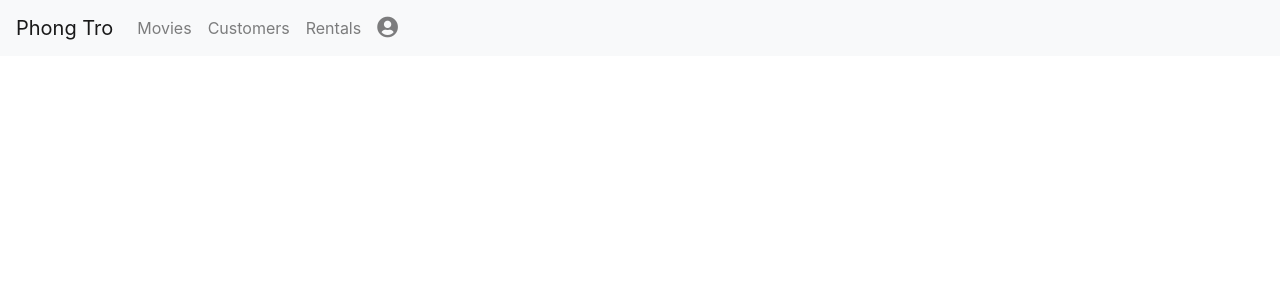
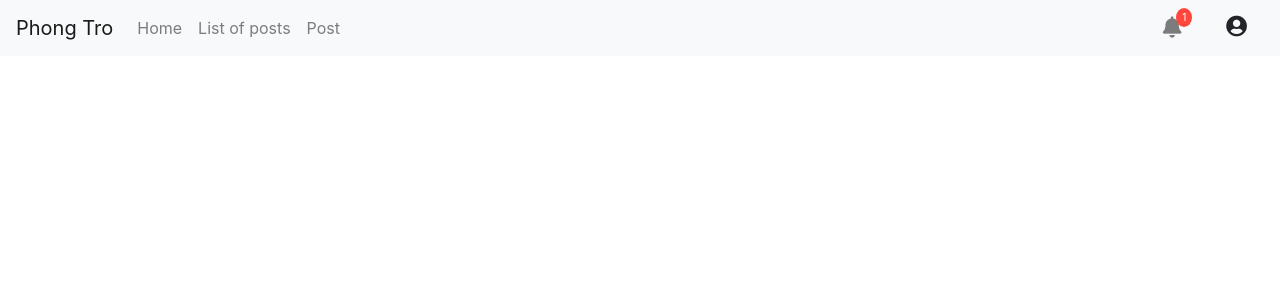
Before and after one commit to Perluto/motel-room-app, a React (Create React App) app: page / in a window 1280 px wide. Shown: the top 300 px of the page. Built offline with nearby package versions, Linux system fonts and the light colour scheme.

Commit message:
change navbar component and add dropdown component

```diff
--- a/package.json
+++ b/package.json
@@ -10,6 +10,8 @@
     "bootstrap": "^4.5.3",
     "joi": "^17.3.0",
     "joi-browser": "^13.4.0",
+    "jquery": "^3.5.1",
+    "popper.js": "^1.16.1",
     "react": "^17.0.1",
     "react-dom": "^17.0.1",
     "react-router-dom": "^5.2.0",
--- /dev/null
+++ b/src/components/dropdown.jsx
@@ -0,0 +1,34 @@
+import React from "react";
+import { NavLink } from "react-router-dom";
+
+const Dropdown = () => {
+  return (
+    <React.Fragment>
+      <div
+        className="btn"
+        id="myDropdown"
+        data-toggle="dropdown"
+        aria-haspopup="true"
+        aria-expanded="false"
+      >
+        <i className="fas fa-user-circle fa-lg"></i>
+      </div>
+      <div
+        className="dropdown-menu dropdown-menu-right"
+        aria-labelledby="myDropdown"
+      >
+        <NavLink className="dropdown-item" to="/profile">
+          Profile
+        </NavLink>
+        <NavLink className="dropdown-item" to="/change-password">
+          Chang password
+        </NavLink>
+        <NavLink className="dropdown-item" to="/logout">
+          Logout
+        </NavLink>
+      </div>
+    </React.Fragment>
+  );
+};
+
+export default Dropdown;
--- a/src/components/navBar.jsx
+++ b/src/components/navBar.jsx
@@ -1,5 +1,6 @@
 import React, { Component } from "react";
 import { NavLink } from "react-router-dom";
+import Dropdown from "./dropdown";
 
 class Navbar extends Component {
   state = {
@@ -8,7 +9,6 @@ class Navbar extends Component {
       owner: [{ label: "", link: "", className: "" }],
       admin: [],
     },
-    isNavCollapsed: true,
     data: null,
   };
 
@@ -16,14 +16,7 @@ class Navbar extends Component {
     this.setState({ data: this.state.options.renter });
   }
 
-  handleNavCollapse = () => {
-    let isNavCollapsed = !this.state.isNavCollapsed;
-    console.log(isNavCollapsed);
-    this.setState({ isNavCollapsed });
-  };
-
   render() {
-    const { isNavCollapsed } = this.state;
     return (
       <nav className="navbar navbar-expand-lg navbar-light bg-light mb-4">
         <NavLink className="navbar-brand" to="/">
@@ -35,28 +28,35 @@ class Navbar extends Component {
           data-toggle="collapse"
           data-target="#myNavBar"
           aria-controls="myNavBar"
-          aria-expanded={!isNavCollapsed ? true : false}
+          aria-expanded="false"
           aria-label="Toggle navigation"
-          onClick={this.handleNavCollapse}
         >
           <span className="navbar-toggler-icon"></span>
         </button>
-        <div
-          className={`${isNavCollapsed ? "collapse" : ""}  navbar-collapse`}
-          id="myNavBar"
-        >
+        <div className="collapse navbar-collapse" id="myNavBar">
           <div className="navbar-nav">
             <NavLink className="nav-item nav-link" to="/movies">
-              Movies
+              Home
             </NavLink>
             <NavLink className="nav-item nav-link" to="/customers">
-              Customers
+              List of posts
             </NavLink>
             <NavLink className="nav-item nav-link" to="/rentals">
-              Rentals
+              Post
             </NavLink>
-            <NavLink className="nav-item nav-link" to="/profile">
-              <i className="fas fa-user-circle fa-lg"></i>
+          </div>
+          <div className="nav navbar-nav ml-auto justify-content-end">
+            <NavLink
+              className="nav-item nav-link position-relative mr-4"
+              to="/rentals"
+            >
+              <i className="fas fa-bell fa-lg"></i>
+              <span className="position-absolute rounded-circle text-white notification">
+                1
+              </span>
+            </NavLink>
+            <NavLink className="nav-item dropdown mr-1" to="#">
+              <Dropdown></Dropdown>
             </NavLink>
           </div>
         </div>
--- a/src/index.js
+++ b/src/index.js
@@ -6,6 +6,8 @@ import reportWebVitals from "./reportWebVitals";
 import "./index.css";
 import "@fortawesome/fontawesome-free/css/all.css";
 import "bootstrap/dist/css/bootstrap.min.css";
+import "bootstrap/dist/js/bootstrap.min.js";
+import "./style/notification.css";
 
 ReactDOM.render(
   <BrowserRouter>
--- /dev/null
+++ b/src/style/notification.css
@@ -0,0 +1,7 @@
+.notification {
+  top: 0px;
+  right: -3px;
+  padding: 2px 6px;
+  font-size: 10px;
+  background: #ff473e;
+}
```
Also changed, not shown: src/components/TestForm(example).jsx (renamed from src/components/RegisterForm.jsx), 1 other file (tests, documents, lock files or other folders).
